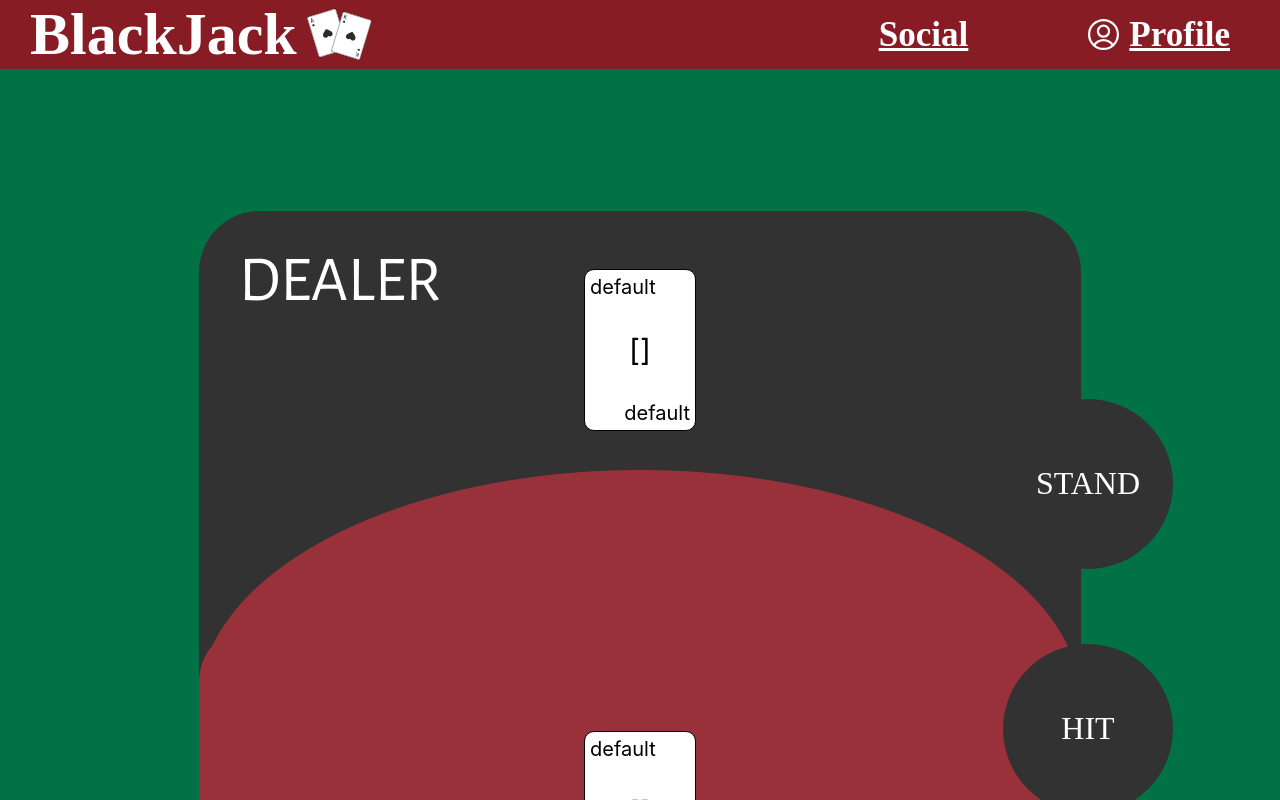
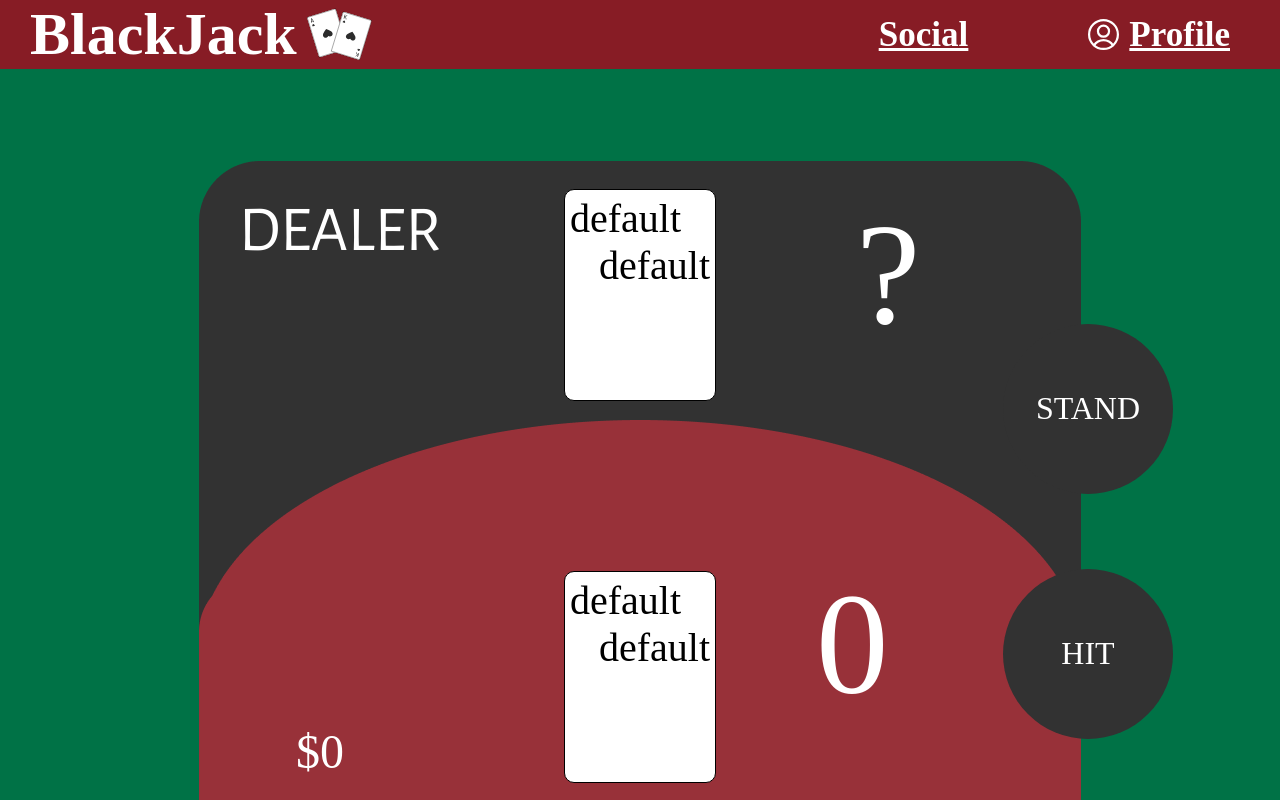
Before and after one commit to Maval015/Blackjack-Frontend, a React (Create React App) app: page /GamePlay in a window 1280 px wide. Shown: the top 800 px of the page. Built offline with nearby package versions, Linux system fonts and the light colour scheme.

Commit message:
gameplay updates to score and flipped card for dealer

```diff
--- a/package.json
+++ b/package.json
@@ -12,6 +12,7 @@
     "@types/react-dom": "^18.2.25",
     "react": "^18.2.0",
     "react-dom": "^18.2.0",
+    "react-modal": "^3.16.1",
     "react-router-dom": "^6.22.3",
     "react-scripts": "5.0.1",
     "typescript": "^4.9.5",
@@ -40,5 +41,8 @@
       "last 1 firefox version",
       "last 1 safari version"
     ]
+  },
+  "devDependencies": {
+    "@types/react-modal": "^3.16.3"
   }
 }
--- a/src/App.tsx
+++ b/src/App.tsx
@@ -10,9 +10,7 @@ import GamePlay from "./components/GamePage/GamePlay";
 import { GameResponse } from "./api-calls";
 import { GameStateProvider } from "./components/game-state-context";
 
-
 function App() {
-
   return (
     <UserAuthProvider>
       <GameStateProvider>
--- /dev/null
+++ b/src/components/GameOverModal.tsx
@@ -0,0 +1,27 @@
+import React from "react";
+import Modal from "react-modal";
+
+interface GameOverModalProps {
+  isOpen: boolean;
+  outcome: string;
+  onClose: () => void;
+}
+
+const GameOverModal: React.FC<GameOverModalProps> = ({
+  isOpen,
+  outcome,
+  onClose,
+}) => {
+  return (
+    <Modal isOpen={isOpen}>
+      <div>
+        {outcome === "PLAYER_WON" && <h2>You Won!</h2>}
+        {outcome === "PLAYER_LOST" && <h2>You Lost!</h2>}
+        {outcome === "TIE" && <h2>You Tied!</h2>}
+        <button onClick={onClose}>Close</button>
+      </div>
+    </Modal>
+  );
+};
+
+export default GameOverModal;
--- a/src/components/GamePage/Card.css
+++ b/src/components/GamePage/Card.css
@@ -1,6 +1,6 @@
 .card {
-    width: 100px;
-    height: 150px;
+    width: 140px;
+    height: 200px;
     border: 1px solid black;
     border-radius: 10px;
     display: flex;
@@ -8,19 +8,20 @@
     justify-content: space-between;
     padding: 5px;
     background-color: white;
-    font-size: 30px;
+    font-size: 50px;
+    font-family: 'Alegreya SC';
   }
 
   .card-top {
     display: flex;
     justify-content: space-between;
-    font-size: 20px;
+    font-size: 40px;
   }
 
   .card-bottom {
     display: flex;
     justify-content: flex-end;
-    font-size: 20px;
+    font-size: 40px;
   }
 
   .card-center {
--- a/src/components/GamePage/Card.tsx
+++ b/src/components/GamePage/Card.tsx
@@ -4,9 +4,10 @@ import "./Card.css";
 interface CardProps {
   suit: string;
   rank: string;
+  flipped: boolean;
 }
 
-const Card: React.FC<CardProps> = ({ suit, rank }) => {
+const Card: React.FC<CardProps> = ({ suit, rank, flipped }) => {
   const getSuitSymbol = (suit: string) => {
     switch (suit) {
       case "SPADES":
@@ -56,7 +57,12 @@ const Card: React.FC<CardProps> = ({ suit, rank }) => {
   };
 
   return (
-    <div className="card">
+    <div className={`card ${flipped ? "flipped" : ""}`}>
+      <div className="card-back">
+        {flipped ? (
+          <img className="flippedCardImg" src="/assets/card-back.png" alt="back of card" />
+        ) : (
+          <>
             <div className="card-top">
               <span>{getSuitSymbol(suit)}</span>
             </div>
@@ -66,6 +72,9 @@ const Card: React.FC<CardProps> = ({ suit, rank }) => {
             <div className="card-bottom">
               <span>{getSuitSymbol(suit)}</span>
             </div>
+          </>
+        )}
+      </div>
     </div>
   );
 };
--- a/src/components/GamePage/GamePlay.css
+++ b/src/components/GamePage/GamePlay.css
@@ -15,7 +15,7 @@
   display: flex;
   justify-content: center;
   align-items: center;
-  padding-top: 200px;
+  padding-top: 250px;
 }
 
 .table1 {
@@ -32,7 +32,6 @@
   flex-direction: column;
   gap: 75px;
   margin-left: 70%;
-  padding-top: 50px;
 }
 
 .standButton1,
@@ -47,7 +46,7 @@
   color: white;
 }
 
-.dealerCards-container {
+.Cards-container {
   display: flex;
   flex-direction: column;
   align-items: flex-start;
@@ -60,21 +59,52 @@
 }
 
 .playerCards {
-  padding-top: 300px;
+  transform: translateY(40px);
+}
+
+.dealerCards {
+  transform: translateY(-130px);
 }
 
 .userName1 {
   position: absolute;
-  transform: translate(-350px,300px);
+  transform: translate(-320px, 300px);
   color: white;
-  font-family: 'Alegreya_Sans';
+  font-family: "Alegreya_Sans";
   font-size: 64px;
 }
 
 .dealer {
   color: white;
-  font-family: 'Alegreya_Sans';
+  font-family: "Alegreya_Sans";
   font-size: 64px;
   position: absolute;
-  transform: translate(-300px,-300px);
+  transform: translate(-300px, -300px);
 }
+
+.betAmount1 {
+  position: absolute;
+  color: white;
+  font-size: 48px;
+  font-family: "Alegreya Sans";
+  transform: translate(-320px, 220px);
+}
+
+
+.dealerScore {
+    position: absolute;
+    font-size: 145px;
+    font-family: "Alegreya SC";
+    color: white;
+    padding-left: 140px;
+    transform: translateY(-340px);
+}
+
+.playerScore {
+    position: absolute;
+    font-size: 145px;
+    font-family: "Alegreya SC";
+    color: white;
+    padding-left: 100px;
+    padding-top: 30px;
+}
--- a/src/components/GamePage/GamePlay.tsx
+++ b/src/components/GamePage/GamePlay.tsx
@@ -1,22 +1,15 @@
-import React, { useContext, useState } from "react";
-import Card from "./Card"; // Import the Card component
+import React, { useContext, useEffect, useState } from "react";
+import Card from "./Card";
 import { GameResponse, hit, stand } from "../../api-calls";
 import "./GamePlay.css";
 import NavBar from "../LogInPage/NavBar";
 import { GameStateContext } from "../game-state-context";
 import { UserAuthContext } from "../user-auth-context";
+import GameOverModal from "../GameOverModal";
 
 export interface GamePlayProps {
   gameState: GameResponse;
 }
-
-// const jsonResponse = {
-//   playerHand: "ACE of SPADES, EIGHT of SPADES",
-//   playerScore: 19,
-//   dealerHand: "QUEEN of HEARTS, QUEEN of DIAMONDS",
-//   dealerScore: 20,
-//   gameOutcome: "NONE",
-// };
 
 function GamePlay() {
   const { betAmount } = useContext(GameStateContext);
@@ -34,7 +27,7 @@ function GamePlay() {
     hit({
       username,
       betAmount,
-    }) // Assuming hit does not require betAmount
+    })
       .then((response) => {
         setGameState(response);
       })
@@ -47,7 +40,7 @@ function GamePlay() {
     stand({
       username,
       betAmount,
-    }) // Assuming stand does not require betAmount
+    })
       .then((response) => {
         setGameState(response);
       })
@@ -66,6 +59,29 @@ function GamePlay() {
     .split(", ")
     .map(parseCard);
 
+  const { playerScore } = gameState;
+
+  const handleGameOver = (outcome: string) => {
+    // Set the game over state and outcome
+    setIsGameOver(true);
+    setGameOverOutcome(outcome);
+  };
+
+  const checkFinalResponse = () => {
+    // Example logic to determine game outcome based on gameState
+    if (gameState.gameOutcome === "PLAYER_WON") {
+      handleGameOver("You won!");
+    } else if (gameState.gameOutcome === "PLAYER_LOST") {
+      handleGameOver("You lost!");
+    } else if (gameState.gameOutcome === "TIE") {
+      handleGameOver("It's a tie!");
+    }
+  };
+
+  useEffect(() => {
+    checkFinalResponse();
+  }, [gameState]);
+
   return (
     <>
       <NavBar />
@@ -74,6 +90,7 @@ function GamePlay() {
           <img src="/assets/table.png" alt="Game Table" />
           <p className="dealer">DEALER</p>
           <p className="userName1">{user}</p>
+          <p className="betAmount1">${betAmount}</p>
         </div>
         <div className="standHitContainers">
           <button className="standButton1" onClick={() => handleStand()}>
@@ -83,21 +100,51 @@ function GamePlay() {
             HIT
           </button>
         </div>
-        <div className="dealerCards-container">
+        <div className="Cards-container">
           <div className="dealerCards">
             {dealerCards.map((card, index) => (
-              <Card key={index + 100} suit={card.suit} rank={card.rank} />
+              <Card
+                key={index + 100}
+                suit={card.suit}
+                rank={card.rank}
+                flipped={index === 1}
+              />
             ))}
           </div>
           <div className="playerCards">
             {playerCards.map((card, index) => (
-              <Card key={index} suit={card.suit} rank={card.rank} />
+              <Card
+                key={index}
+                suit={card.suit}
+                rank={card.rank}
+                flipped={false}
+              />
             ))}
           </div>
         </div>
+
+        <div className="scoresContainer">
+          <p className="dealerScore">?</p>
+          <p className="playerScore">{playerScore}</p>
+        </div>
+
+        {/* <div>
+          <GameOverModal
+            isGameOngoing={setIsGameOver}
+            outcome={setGameOverOutcome}
+            onClose={() => setIsGameOver(false)}
+          />
+        </div> */}
       </div>
     </>
   );
 }
 
 export default GamePlay;
+function setGameOverOutcome(outcome: string) {
+  throw new Error("Function not implemented.");
+}
+
+function setIsGameOver(arg0: boolean) {
+  throw new Error("Function not implemented.");
+}
--- a/src/components/PlaceBetPage/PlaceBet.tsx
+++ b/src/components/PlaceBetPage/PlaceBet.tsx
@@ -58,6 +58,7 @@ function PlaceBet() {
   }, [user]);
 
   const betAmounts = [5, 10, 50, 100, 500, 1000] as const;
+
 
   return (
     <>
--- a/src/components/game-state-context.tsx
+++ b/src/components/game-state-context.tsx
@@ -23,9 +23,9 @@ export const GameStateContext = createContext<GameStateContext>({
 
 export function GameStateProvider({ children }: { children: React.ReactNode }) {
   const [gameState, setGameState] = useState<GameResponse>({
-    playerHand: JSON.stringify([]),
+    playerHand: "",
     playerScore: 0,
-    dealerHand: JSON.stringify([]),
+    dealerHand: "",
     dealerScore: 0,
     gameOutcome: "",
   });
```
Also changed, not shown: public/assets/card-back.png (added), 1 other file (tests, documents, lock files or other folders). Lines whose indentation alone changed are shown as unchanged.
